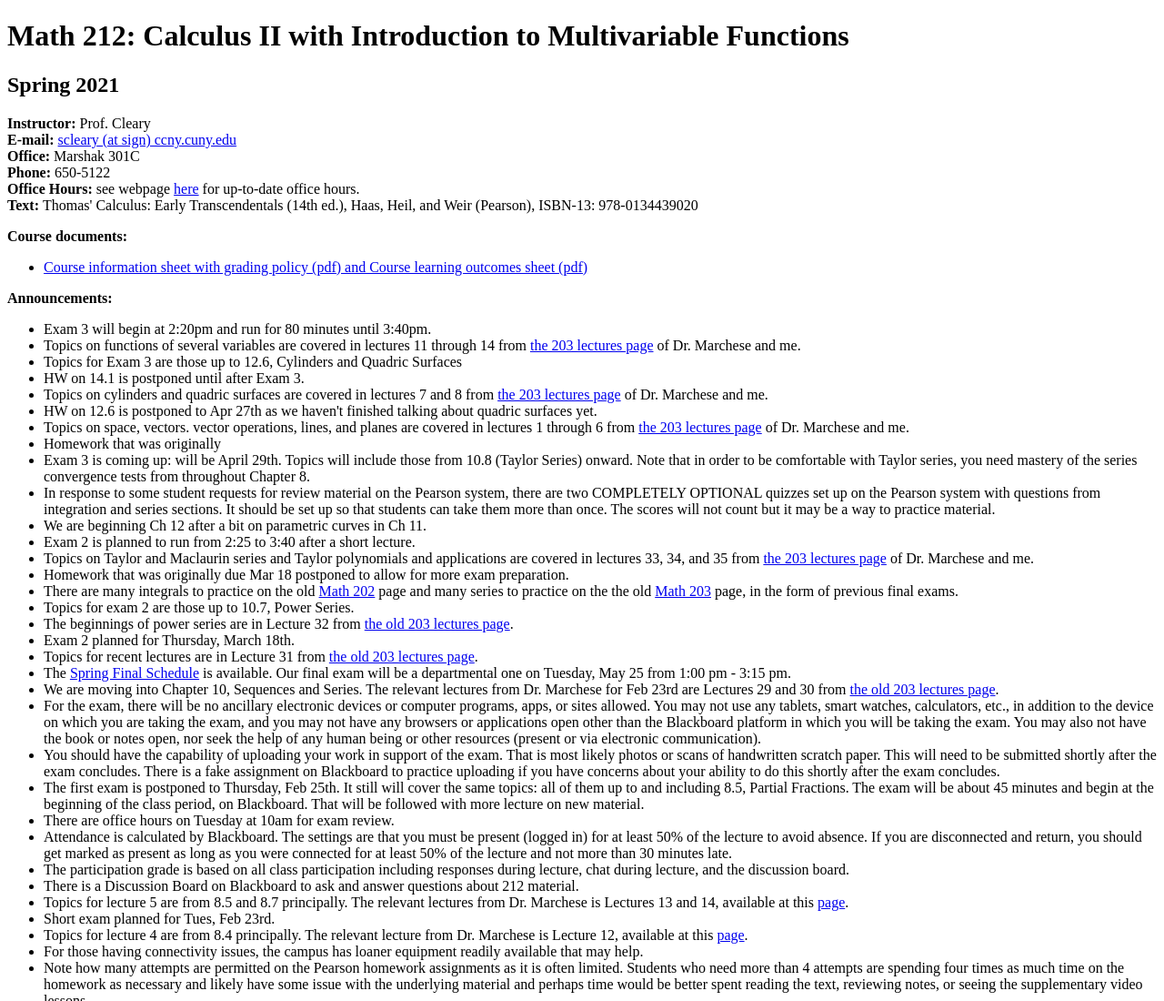
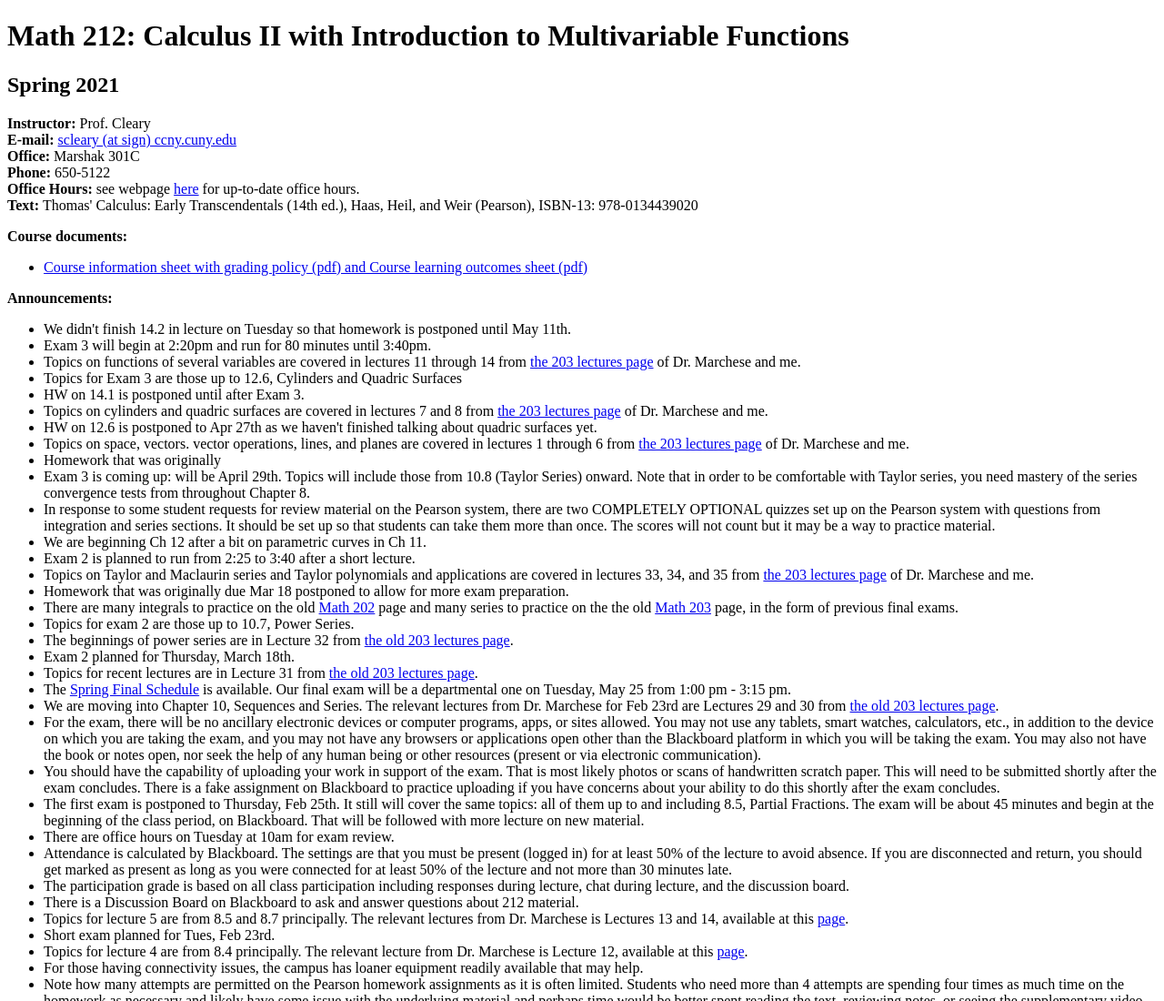
Before and after one commit to profcleary/profcleary.github.io, a plain HTML site: page math212/index.html in a window 1280 px wide. Shown: the top 1100 px of the page at 91% size. Drawn offline with Linux system fonts and the light colour scheme.

Commit message:
more updates

```diff
--- a/math212/index.html
+++ b/math212/index.html
@@ -33,6 +33,7 @@
 <ul>
 
 
+<li> We didn't finish 14.2 in lecture on Tuesday so that homework is postponed until May 11th.
 <li> Exam 3 will begin at 2:20pm and run for 80 minutes until 3:40pm.
 <li> Topics on functions of several variables are covered in lectures 11 through 14 from <a href="https://math.sci.ccny.cuny.edu/page/math-203-video-lessons/">the 203 lectures page</a> of Dr. Marchese and me.
 <li> Topics for Exam 3 are those up to 12.6, Cylinders and Quadric Surfaces
```
